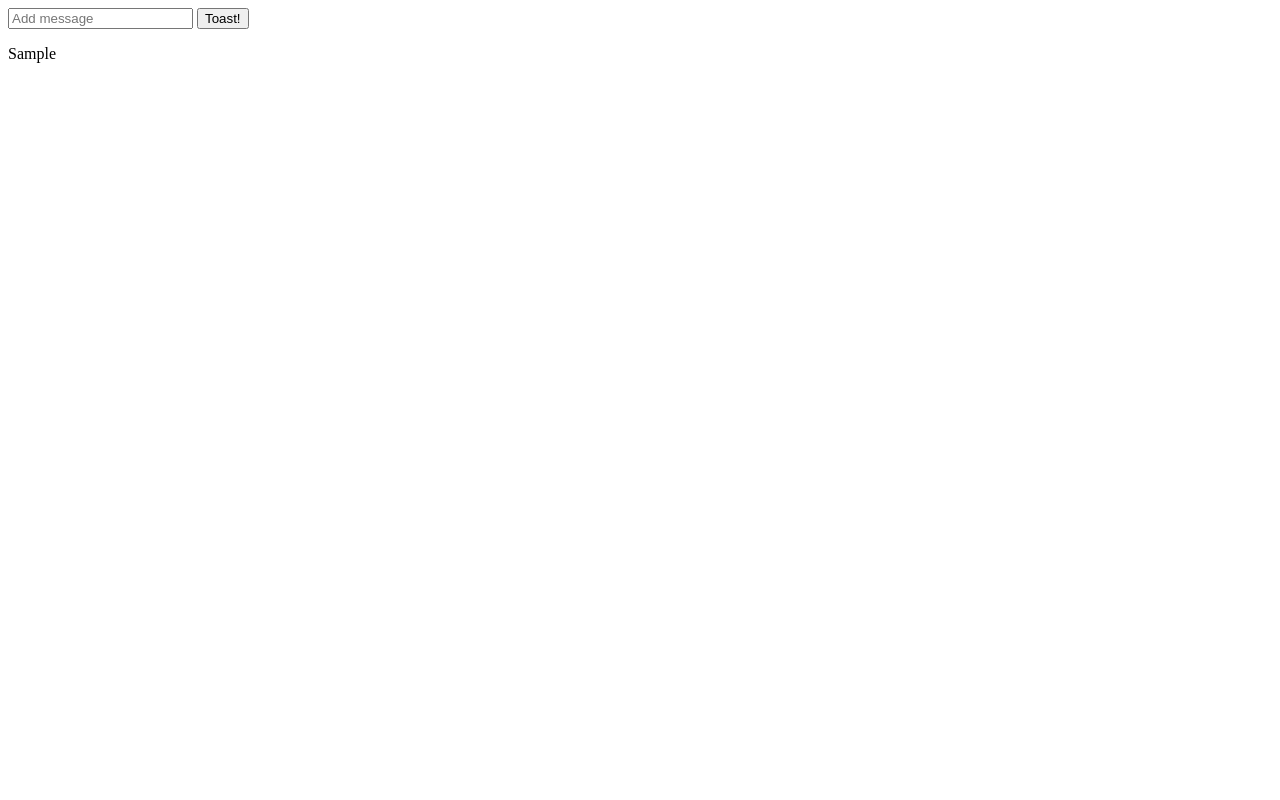
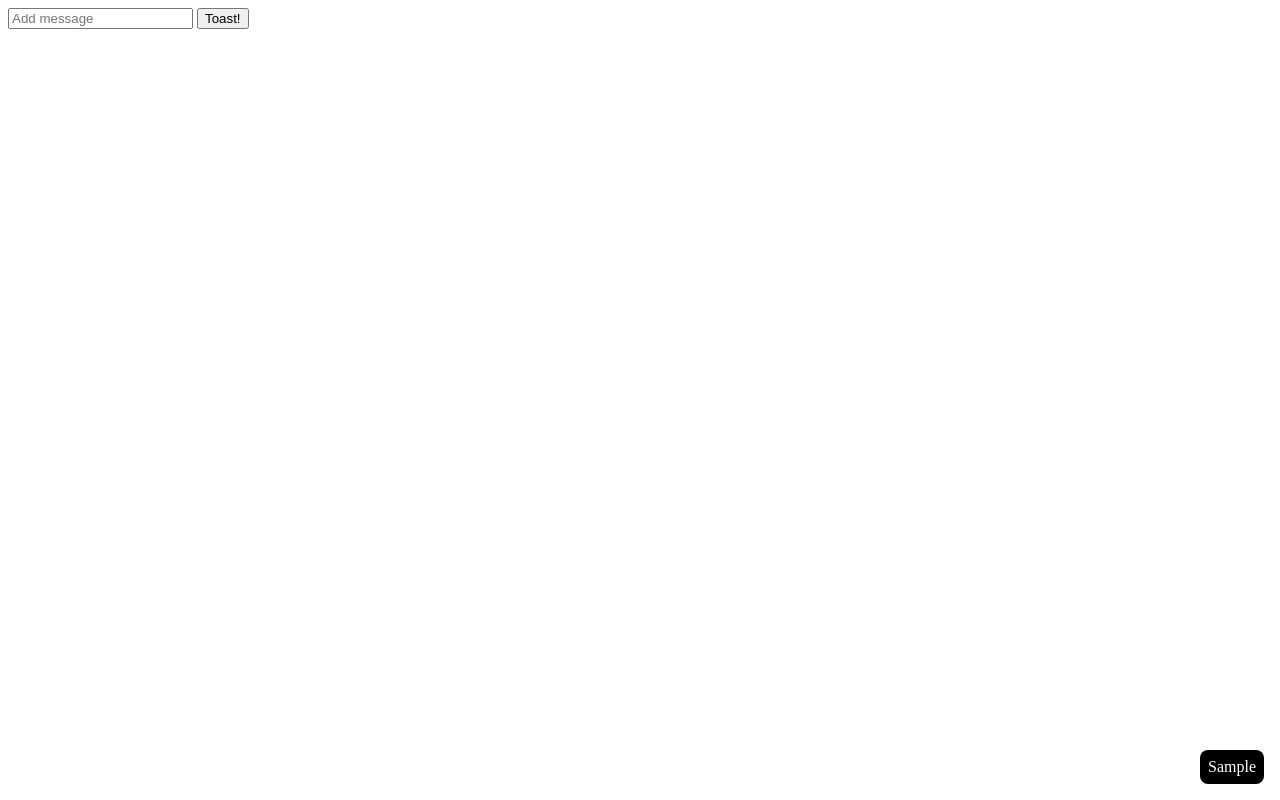
Before and after one commit to bostondv/vanilla-toaster, a plain HTML site: page index.html in a window 1280 px wide. Both pictures are taken after typing "Sample" into the empty fields and a click on the button "Toast!". Drawn offline with Linux system fonts and the light colour scheme.

Commit message:
transitions

```diff
--- a/index.html
+++ b/index.html
@@ -1,8 +1,10 @@
 <html>
-  <head></head>
+  <head>
+    <link rel="stylesheet" href="toaster.css" />
+  </head>
   <body>
     <form>
-      <input id="message" placeholder="Add message" />
+      <input id="message" placeholder="Add message" autofocus />
       <button id="add">Toast!</button>
     </form>
     <script type="module">
--- /dev/null
+++ b/toaster.css
@@ -0,0 +1,29 @@
+.toaster {
+  position: fixed;
+  bottom: 1rem;
+  right: 1rem;
+}
+
+.toaster__message-container {
+  max-width: 20rem;
+  margin-bottom: 1rem;
+  text-align: right;
+}
+
+.toaster__message-container:last-child {
+  margin-bottom: 0;
+}
+
+.toaster__message {
+  display: inline-block;
+  background: black;
+  color: white;
+  padding: 0.5em;
+  border-radius: 0.5em;
+  opacity: 0;
+  transition: opacity 400ms;
+}
+
+.toaster__message--visible {
+  opacity: 1;
+}
--- a/toaster.js
+++ b/toaster.js
@@ -1,4 +1,9 @@
 export default (() => {
+  const options = {
+    timeout: 5000,
+    transition: 400
+  }
+
   let container = null
 
   const addMessage = message => {
@@ -7,11 +12,18 @@ export default (() => {
     }
 
     const node = document.createElement('div')
-    node.classList.add('toaster__message')
-    node.textContent = message
+    node.classList.add('toaster__message-container')
+    node.innerHTML = `<div class="toaster__message">${message}</div>`
     container.appendChild(node)
 
-    setTimeout(() => node.parentNode.removeChild(node), 5000)
+    setTimeout(() =>
+      node.querySelector('div').classList.add('toaster__message--visible')
+    )
+
+    setTimeout(() => {
+      node.querySelector('div').classList.remove('toaster__message--visible')
+      setTimeout(() => node.parentNode.removeChild(node), options.transition)
+    }, options.timeout)
   }
 
   const init = () => {
```
